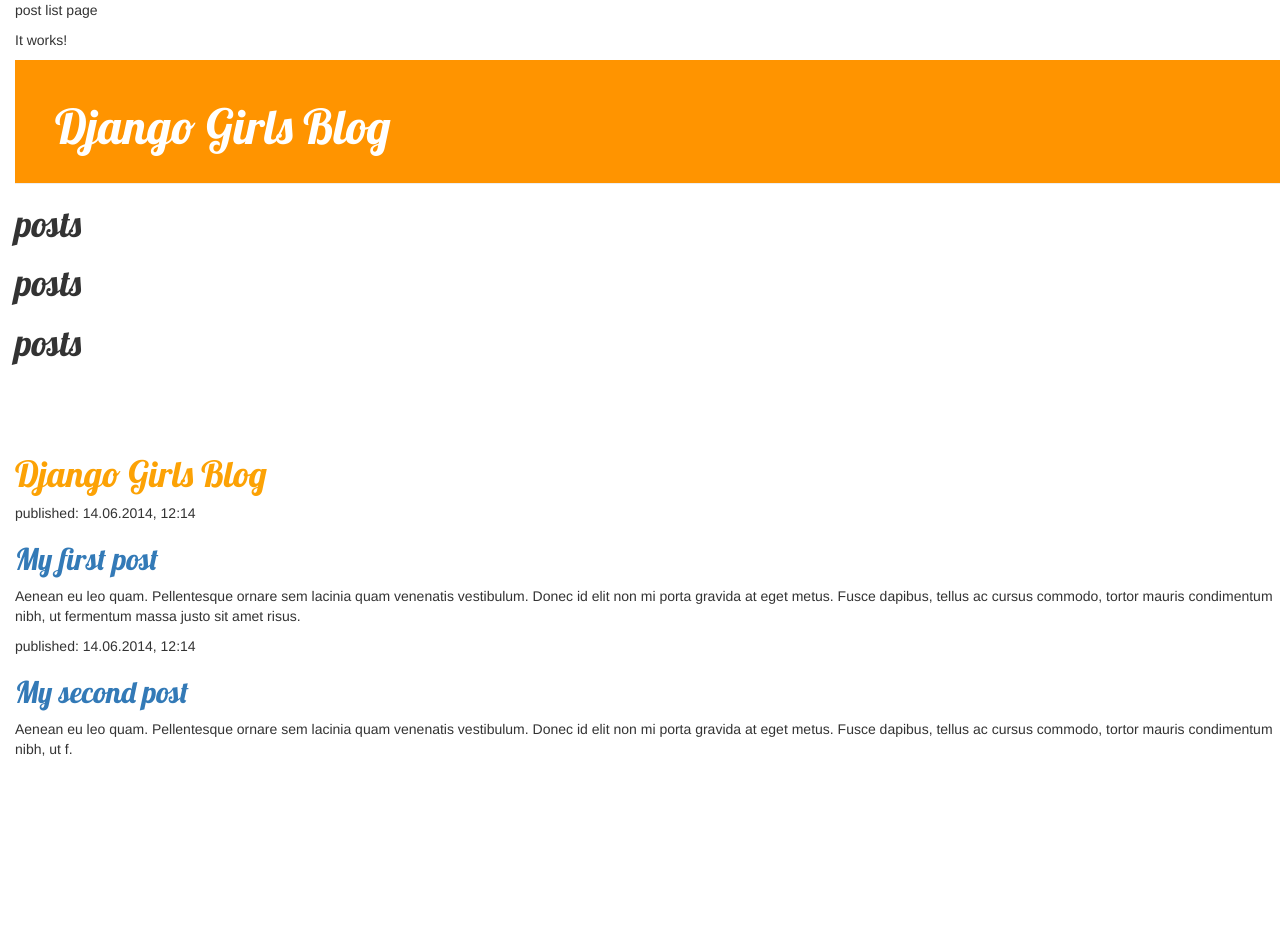
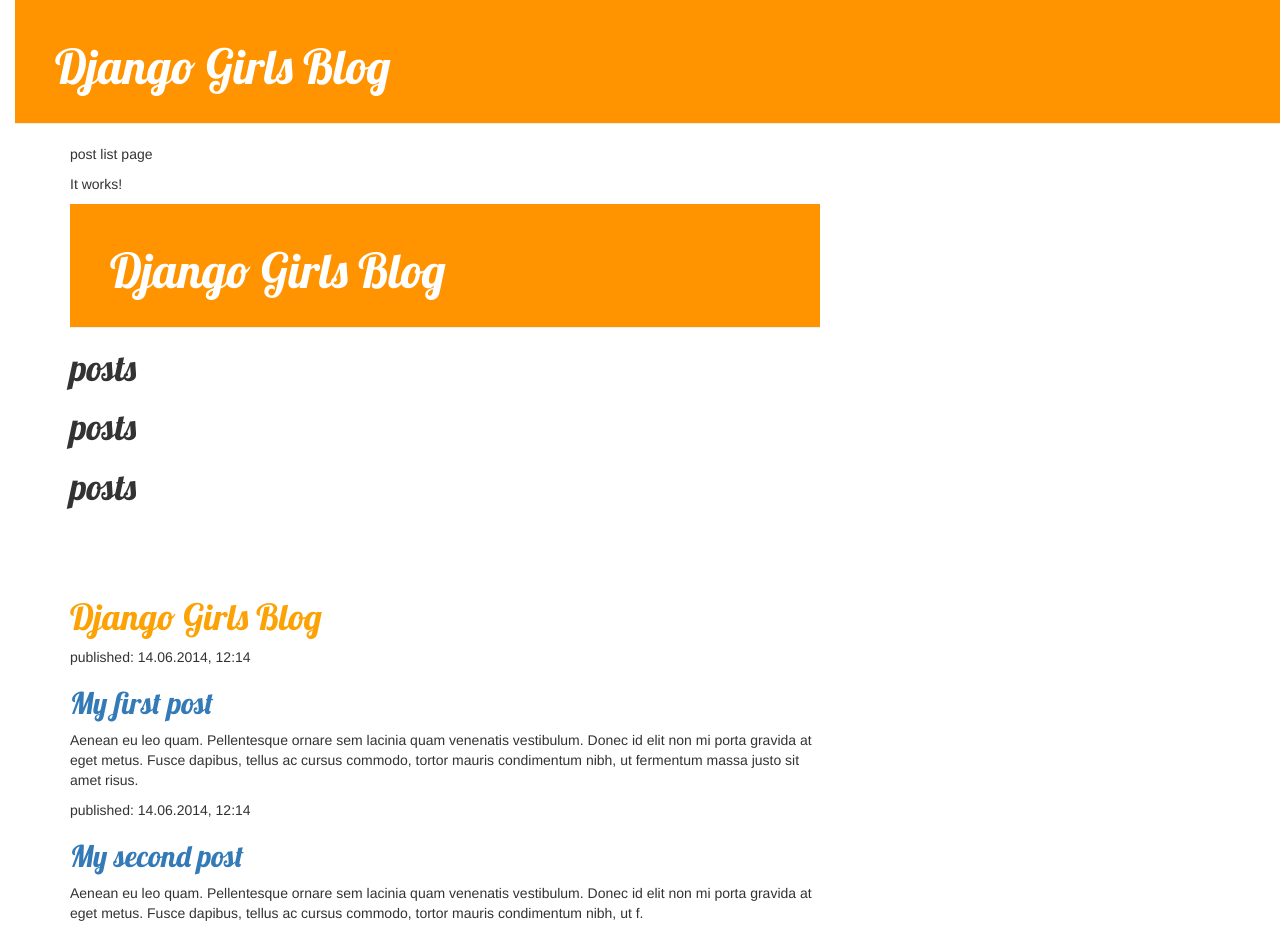
Before and after one commit to Kimsangwon0509/django, a Django app: template blog/templates/blog/post_list.html in a window 1280 px wide. Before the commit the page ends 756 px from the top, so only its background shows below. Run offline with Django 3.2, Linux system fonts and the light colour scheme; the template is opened without the code that fills it, so the values that code supplies are empty; some libraries are stand-ins or nearby versions.

Commit message:
:zap: 템플릿 확장하기

```diff
--- /dev/null
+++ b/blog/templates/blog/base.html
@@ -0,0 +1,23 @@
+{% load static %}
+<html>
+<head>
+    <title>Django Girls blog</title>
+    <link rel="stylesheet" href="//maxcdn.bootstrapcdn.com/bootstrap/3.2.0/css/bootstrap.min.css">
+    <link rel="stylesheet" href="//maxcdn.bootstrapcdn.com/bootstrap/3.2.0/css/bootstrap-theme.min.css">
+    <link href='//fonts.googleapis.com/css?family=Lobster&subset=latin,latin-ext' rel='stylesheet' type='text/css'>
+    <link rel="stylesheet" href="{% static 'css/blog.css' %}">
+</head>
+<body>
+<div class="page-header">
+    <h1><a href="/">Django Girls Blog</a></h1>
+</div>
+<div class="content container">
+    <div class="row">
+        <div class="col-md-8">
+            {% block content %}
+            {% endblock %}
+        </div>
+    </div>
+</div>
+</body>
+</html>
--- a/blog/templates/blog/post_list.html
+++ b/blog/templates/blog/post_list.html
@@ -1,15 +1,6 @@
-{% load static %}
-<!DOCTYPE html>
-<html lang="en">
-<head>
-    <meta charset="UTF-8">
-    <title>Title</title>
-    <link rel="stylesheet" href="//maxcdn.bootstrapcdn.com/bootstrap/3.2.0/css/bootstrap.min.css">
-    <link rel="stylesheet" href="//maxcdn.bootstrapcdn.com/bootstrap/3.2.0/css/bootstrap-theme.min.css">
-    <link href="//fonts.googleapis.com/css?family=Lobster&subset=latin,latin-ext" rel="stylesheet" type="text/css">
-    <link rel="stylesheet" href="{% static 'css/blog.css' %}">
-</head>
-<body>
+{% extends 'blog/base.html' %}
+
+{% block content %}
     <p>post list page</p>
     <p>It works!</p>
 
@@ -73,5 +64,4 @@
         <h2><a href="">My second post</a></h2>
         <p>Aenean eu leo quam. Pellentesque ornare sem lacinia quam venenatis vestibulum. Donec id elit non mi porta gravida at eget metus. Fusce dapibus, tellus ac cursus commodo, tortor mauris condimentum nibh, ut f.</p>
     </div>
-</body>
-</html>
+{% endblock %}
```
